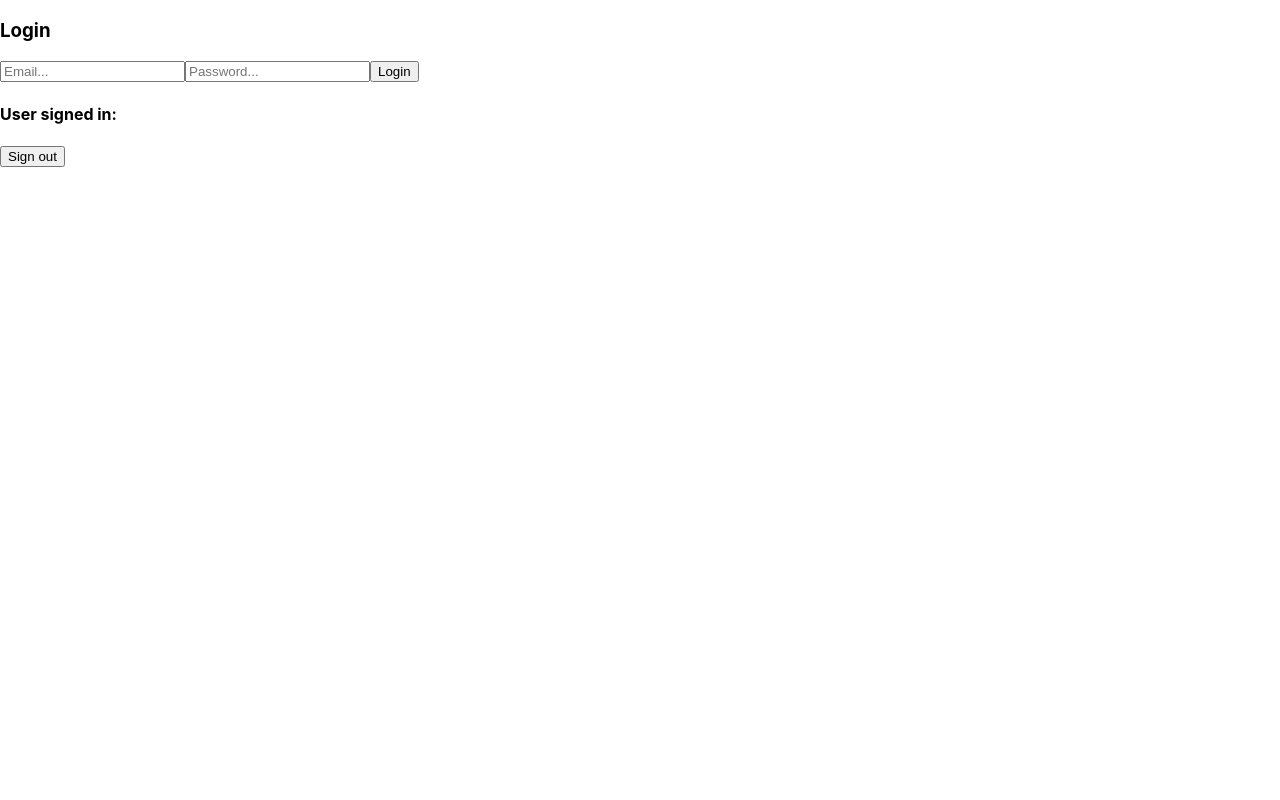
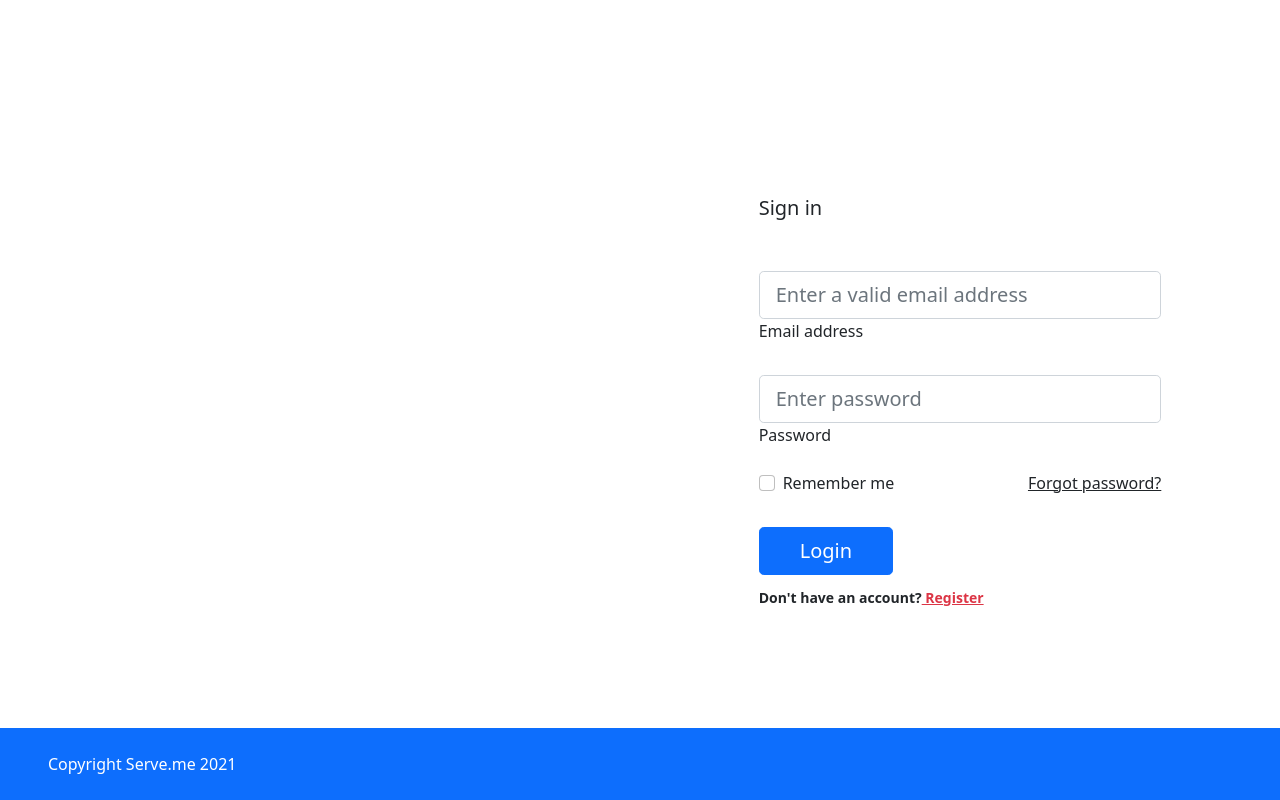
Before and after one commit to BasterCz/Serve.me, a Next.js app in the folder serve.me/: page /login in a window 1280 px wide. Built offline with nearby package versions, Linux system fonts and the light colour scheme; no server answers.

Commit message:
WIP login ready

```diff
--- a/serve.me/pages/index.tsx
+++ b/serve.me/pages/index.tsx
@@ -2,19 +2,29 @@ import type { NextPage } from 'next'
 import Head from 'next/head'
 import Image from 'next/image'
 import styles from '../styles/Home.module.css'
+import Link from 'next/link'
+import Navbar from './Components/Navbar'
 
 const Home: NextPage = () => {
   return (
     <div className={styles.container}>
       <Head>
-        <title>Create Next App</title>
+        <title>Serve.me</title>
+        <script src="https://cdn.jsdelivr.net/npm/bootstrap@5.0.2/dist/js/bootstrap.bundle.min.js" integrity="sha384-MrcW6ZMFYlzcLA8Nl+NtUVF0sA7MsXsP1UyJoMp4YLEuNSfAP+JcXn/tWtIaxVXM" crossorigin="anonymous"></script>
+        <meta charSet="utf-8"/>
         <meta name="description" content="Generated by create next app" />
+        <meta name="viewport" content="width=device-width, initial-scale=1" />
+        <link href="https://cdn.jsdelivr.net/npm/bootstrap@5.0.2/dist/css/bootstrap.min.css" rel="stylesheet" integrity="sha384-EVSTQN3/azprG1Anm3QDgpJLIm9Nao0Yz1ztcQTwFspd3yD65VohhpuuCOmLASjC" crossOrigin="anonymous"/>
         <link rel="icon" href="/favicon.ico" />
       </Head>
+      <Navbar/>
+      <main className={styles.main}>
 
-      <main className={styles.main}>
         <h1 className={styles.title}>
-          Welcome to <a href="https://nextjs.org">Next.js!</a>
+            Read{' '}
+           <Link href="/Posts/first-post">
+            <a>this page!</a>
+           </Link>
         </h1>
 
         <p className={styles.description}>
@@ -66,6 +76,7 @@ const Home: NextPage = () => {
         </a>
       </footer>
     </div>
+
   )
 }
 
--- a/serve.me/pages/login.tsx
+++ b/serve.me/pages/login.tsx
@@ -1,6 +1,10 @@
 import React, {  useState } from "react"
 import { onAuthStateChanged, signInWithEmailAndPassword, signOut} from "firebase/auth"
-
+import type { NextPage } from 'next'
+import Head from 'next/head'
+import Image from 'next/image'
+import styles from '../styles/Home.module.css'
+import Link from 'next/link'
 import{auth} from "../utils/firebase"
 
 const Login=()=>{
@@ -32,34 +36,76 @@ const Login=()=>{
 
     return(
         <div>
-            <div>
-                <h3>Login</h3>
-                <input
-                    placeholder="Email..."
-                    onChange={(event)=>{
+          <Head>
+                <title>Serve.me</title>
+                <script src="https://cdn.jsdelivr.net/npm/bootstrap@5.0.2/dist/js/bootstrap.bundle.min.js" integrity="sha384-MrcW6ZMFYlzcLA8Nl+NtUVF0sA7MsXsP1UyJoMp4YLEuNSfAP+JcXn/tWtIaxVXM" crossorigin="anonymous"></script>
+                <meta charSet="utf-8" />
+                <meta name="description" content="Generated by create next app" />
+                <meta name="viewport" content="width=device-width, initial-scale=1" />
+                <link href="https://cdn.jsdelivr.net/npm/bootstrap@5.0.2/dist/css/bootstrap.min.css" rel="stylesheet" integrity="sha384-EVSTQN3/azprG1Anm3QDgpJLIm9Nao0Yz1ztcQTwFspd3yD65VohhpuuCOmLASjC" crossOrigin="anonymous" />
+                <link rel="icon" href="/favicon.ico" />
+            </Head>
+
+            <section className="vh-100">
+        <div className="container-fluid h-100">
+          <div className="row d-flex justify-content-center align-items-center h-100">
+            <div className="col-md-9 col-lg-6 col-xl-5">
+            </div>
+            <div className="col-md-8 col-lg-6 col-xl-4 offset-xl-1">
+              <form>
+                <div className="d-flex flex-row align-items-center justify-content-center justify-content-lg-start">
+                  <p className="lead fw-normal mb-0 me-3">Sign in</p>
+                </div>
+                <div className="divider d-flex align-items-center my-4">
+                  <p className="text-center fw-bold mx-3 mb-0" />
+                </div>
+                <div className="form-outline mb-4">
+                  <input type="email" id="form3Example3" className="form-control form-control-lg" placeholder="Enter a valid email address" onChange={(event)=>{
                         SetLoginEmail(event.target.value)
                     }}
-                required>
-
-                </input>
-                <input
-                    placeholder="Password..."
-                    onChange={(event)=>{
+                required/>
+                  <label className="form-label" htmlFor="form3Example3">Email address</label>
+                </div>
+                <div className="form-outline mb-3">
+                  <input type="password" id="form3Example4" className="form-control form-control-lg" placeholder="Enter password" onChange={(event)=>{
                         SetLoginPassword(event.target.value)
                     }}
-                required>
+                required/>
+                  <label className="form-label" htmlFor="form3Example4">Password</label>
+                </div>
+                <div className="d-flex justify-content-between align-items-center">
+                  <div className="form-check mb-0">
+                    <input className="form-check-input me-2" type="checkbox" defaultValue id="form2Example3" />
+                    <label className="form-check-label" htmlFor="form2Example3">
+                      Remember me
+                    </label>
+                  </div>
+                  <a href="#!" className="text-body">Forgot password?</a>
+                </div>
+                <div className="text-center text-lg-start mt-4 pt-2">
+                  <button type="button" className="btn btn-primary btn-lg" style={{paddingLeft: '2.5rem', paddingRight: '2.5rem'}} onClick={login}>Login</button>
+                  <p className="small fw-bold mt-2 pt-1 mb-0">Don't have an account?<Link href="register"><a href="#" className="link-danger"> Register</a></Link></p>
+                </div>
+              </form>
+            </div>
+          </div>
+        </div>
 
-                </input>
-
-                <button onClick={login}>Login</button>
-            </div>
-            <h4>User signed in: </h4>
+      </section>
+            {/* <h4>User signed in: </h4>
             {
                 //@ts-ignore: Object is possibly 'null'
                 user?.email
             }
 
             <button onClick={logOut}>Sign out</button>
+        </div> */}
+         <div className="d-flex flex-column flex-md-row text-center text-md-start justify-content-between py-4 px-4 px-xl-5 bg-primary fixed-bottom">
+          <div className="text-white mb-3 mb-md-0">
+            Copyright Serve.me 2021
+          </div>
+
+      </div>
         </div>
     )
 }
```
Also changed, not shown: serve.me/pages/Components/navbar.tsx (added, +39 -0 lines).
